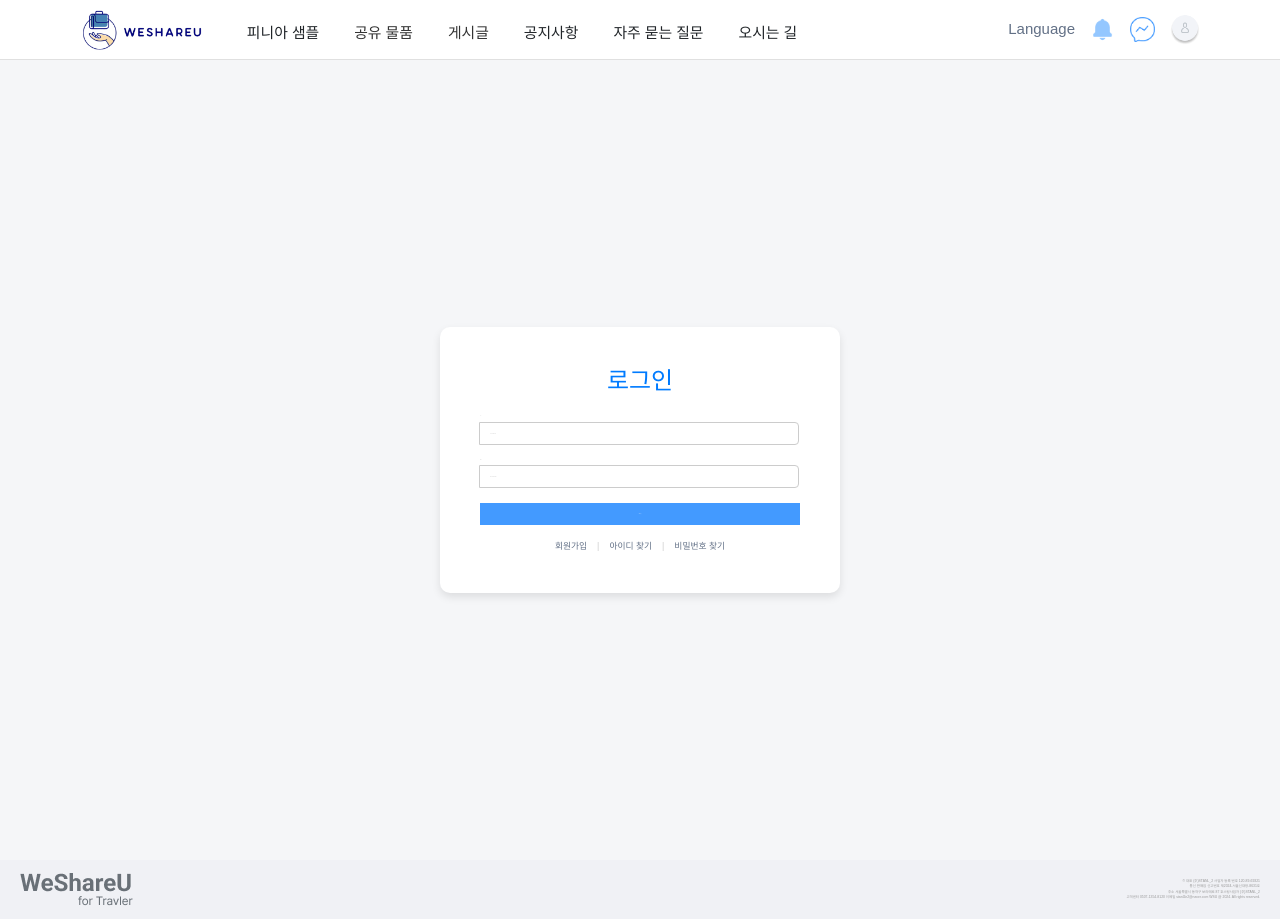
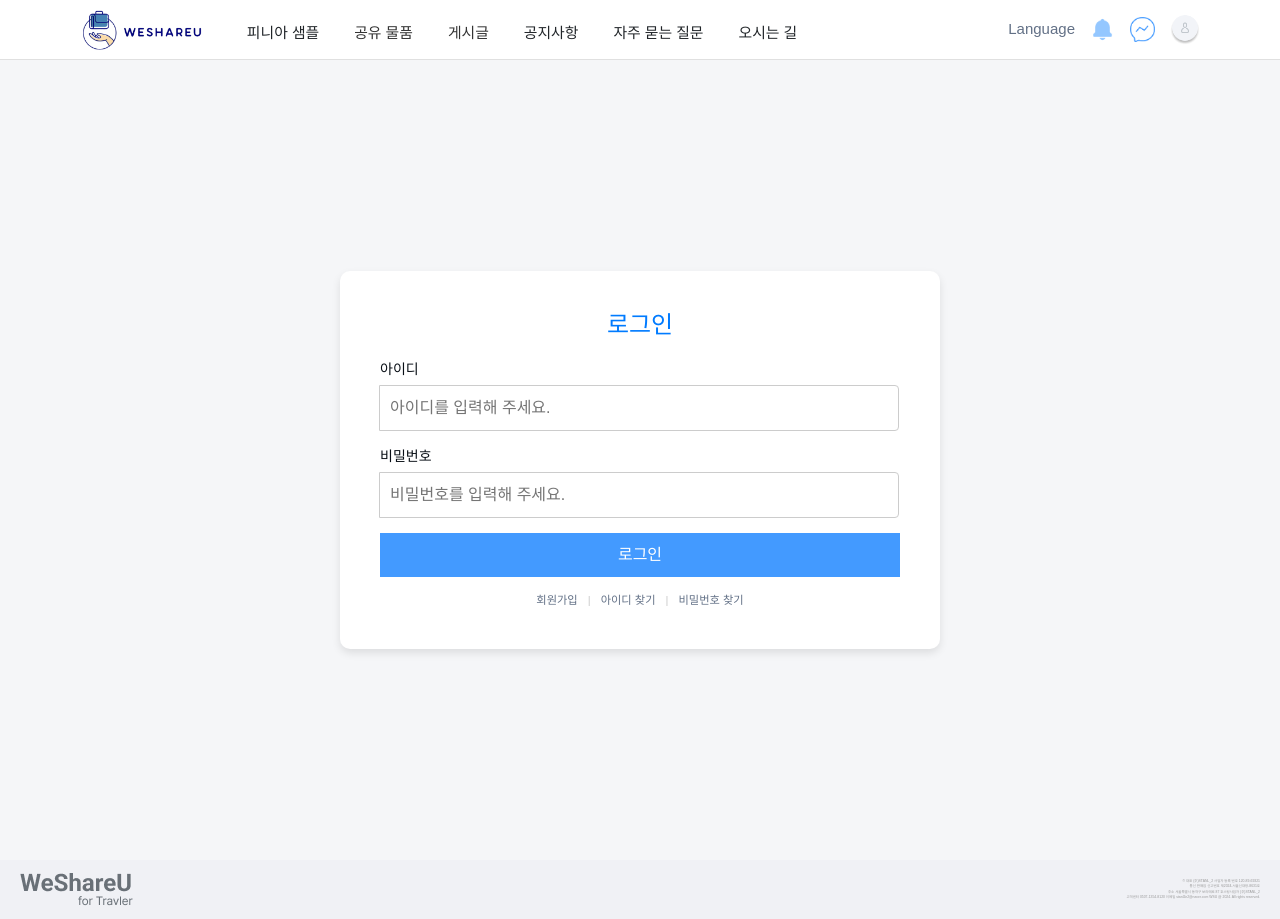
Before and after one commit to beyond-sw-camp/be09-4th-STANL2-WeShareYou, a Vue app: page /login in a window 1280 px wide. Built offline with nearby package versions, Linux system fonts and the light colour scheme; a web font is replaced by a local one.

Commit message:
feat: font-size 수정중

```diff
--- a/src/views/body/member/FindId.vue
+++ b/src/views/body/member/FindId.vue
@@ -1,10 +1,9 @@
 <template>
   <div class="find-id-container">
     <h1 class="page-title">아이디 찾기</h1>
-
+    <label for="name">이름</label>
     <div class="form-group">
-      <label for="name">이름</label>
-      <input v-model="name" id="name" type="text" placeholder="성을 입력해 주세요." />
+      <input v-model="name" id="name" type="text" placeholder="성함을 입력해 주세요." />
     </div>
     <label for="phone">연락처</label>
     <div class="row-btn">
@@ -91,6 +90,7 @@ async function findId() {
   background-color: white;
   border-radius: 10px;
   box-shadow: 0 4px 8px rgba(0, 0, 0, 0.1);
+  font-size: 2.5rem;
 }
 
 .page-title {
@@ -101,6 +101,7 @@ async function findId() {
 }
 
 .form-group {
+  font-size:1.5rem;
   margin-bottom: 15px;
   display: flex;
   flex-direction: column;
@@ -108,6 +109,7 @@ async function findId() {
 }
 
 .form-group input {
+  font-size:1.7rem;
   padding: 10px;
   border: 1px solid #ccc;
   border-radius: 5px;
@@ -151,6 +153,7 @@ async function findId() {
   border-radius: 5px;
   cursor: pointer;
   transition: background-color 0.3s;
+  font-size: 1.6rem;
 }
 
 .submit-button:disabled {
--- a/src/views/body/member/Login.vue
+++ b/src/views/body/member/Login.vue
@@ -97,50 +97,52 @@ const login = async () => {
 
 /* 로그인 박스 */
 .login-box {
-  width: 400px;
-  padding: 40px;
+  width: 60rem;
+  padding: 4rem;
   background-color: white;
-  border-radius: 10px;
-  box-shadow: 0 4px 8px rgba(0, 0, 0, 0.1);
+  border-radius: 1rem;
+  box-shadow: 0 0.4rem 0.8rem rgba(0, 0, 0, 0.1);
   text-align: center;
 }
 
 /* 타이틀 스타일 */
 .login-title {
-  margin-bottom: 20px;
+  margin-bottom: 2rem;
   color: #007bff;
-  font-size: 24px;
+  font-size: 2.4rem;
 }
 
 /* 인풋 그룹 */
 .input-group {
-  margin-bottom: 15px;
+  margin-bottom: 1.5rem;
   text-align: left;
   color: #090F16;
+  font-size: 1.6rem;
 }
 
 .input-group label {
   display: block;
-  margin-bottom: 5px;
-  /* font-weight: bold; */
+  margin-bottom: 0.5rem;
+  font-size: 1.4rem;
 }
 
 input {
   width: 100%;
-  padding: 10px;
-  border: 1px solid #ccc;
-  border-radius: 4px;
+  padding: 1rem;
+  border: 0.1rem solid #ccc;
+  border-radius: 0.4rem;
   box-sizing: border-box;
 }
 
 /* 로그인 버튼 */
 .login-button {
   width: 100%;
-  padding: 10px;
+  padding: 1rem;
   background-color: #439AFF;
   color: white;
   border: none;
   cursor: pointer;
+  font-size: 1.6rem;
 }
 
 .login-button:hover {
@@ -149,11 +151,11 @@ input {
 
 /* 로그인 옵션 (회원가입, 아이디 찾기, 비밀번호 찾기) */
 .login-options {
-  margin-top: 15px;
+  margin-top: 1.5rem;
   display: flex;
   justify-content: center;
-  gap: 10px;
-  font-size: 14px;
+  gap: 1rem;
+  font-size: 1.8rem;
 }
 
 .login-options a {
--- a/src/views/body/member/Mypage.vue
+++ b/src/views/body/member/Mypage.vue
@@ -64,18 +64,18 @@ import { useRouter } from 'vue-router';
 
 <style scoped>
 .mypage-container {
-    max-width: 600px;
-    margin: 50px auto;
-    padding: 30px;
+    max-width: 60rem;
+    margin: 5rem auto;
+    padding: 3rem;
     background-color: #fff;
-    border-radius: 15px;
-    box-shadow: 0 4px 8px rgba(0, 0, 0, 0.1);
+    border-radius: 1.5rem;
+    box-shadow: 0 0.4rem 0.8rem rgba(0, 0, 0, 0.1);
 }
 
 .page-title {
     text-align: center;
-    margin-bottom: 30px;
-    font-size: 28px;
+    margin-bottom: 3rem;
+    font-size: 2.8rem;
     font-weight: bold;
     color: #007bff;
 }
@@ -83,22 +83,22 @@ import { useRouter } from 'vue-router';
 .profile-box {
     display: flex;
     flex-direction: column;
-    gap: 20px;
+    gap: 2rem;
 }
 
 .profile-item {
     display: flex;
     justify-content: space-between;
     align-items: center;
-    border-bottom: 1px solid #e6e6e6;
-    padding: 12px 0;
+    border-bottom: 0.1rem solid #e6e6e6;
+    padding: 1.2rem 0;
 }
 
 .row-group {
     display: flex;
     justify-content: space-between;
     width: 100%;
-    gap: 10px;
+    gap: 1rem;
 }
 
 .gender-container,
@@ -107,16 +107,17 @@ import { useRouter } from 'vue-router';
 }
 
 .edit-button {
-    margin-top: 30px;
-    padding: 15px;
+    margin-top: 3rem;
+    padding: 1.5rem;
     background-color: white;
     color: #007bff;
-    border: 2px solid #007bff;
-    border-radius: 10px;
+    border: 0.2rem solid #007bff;
+    border-radius: 1rem;
     cursor: pointer;
     text-align: center;
     transition: background-color 0.3s, color 0.3s;
     width: 25%;
+    font-size: 1.6rem;
 }
 .modify-button{
     display: flex;
@@ -131,12 +132,12 @@ import { useRouter } from 'vue-router';
 
 label {
     font-weight: bold;
-    font-size: 16px;
+    font-size: 1.6rem;
     color: #333;
 }
 
 p {
-    font-size: 16px;
+    font-size: 1.6rem;
     color: #555;
     margin: 0;
 }
```
Also changed, not shown: src/views/body/member/ModifyMypage.vue (+5 -10 lines), src/stores/member/findPwd.js (added), src/stores/member/modifyMypage.js (indentation only).
